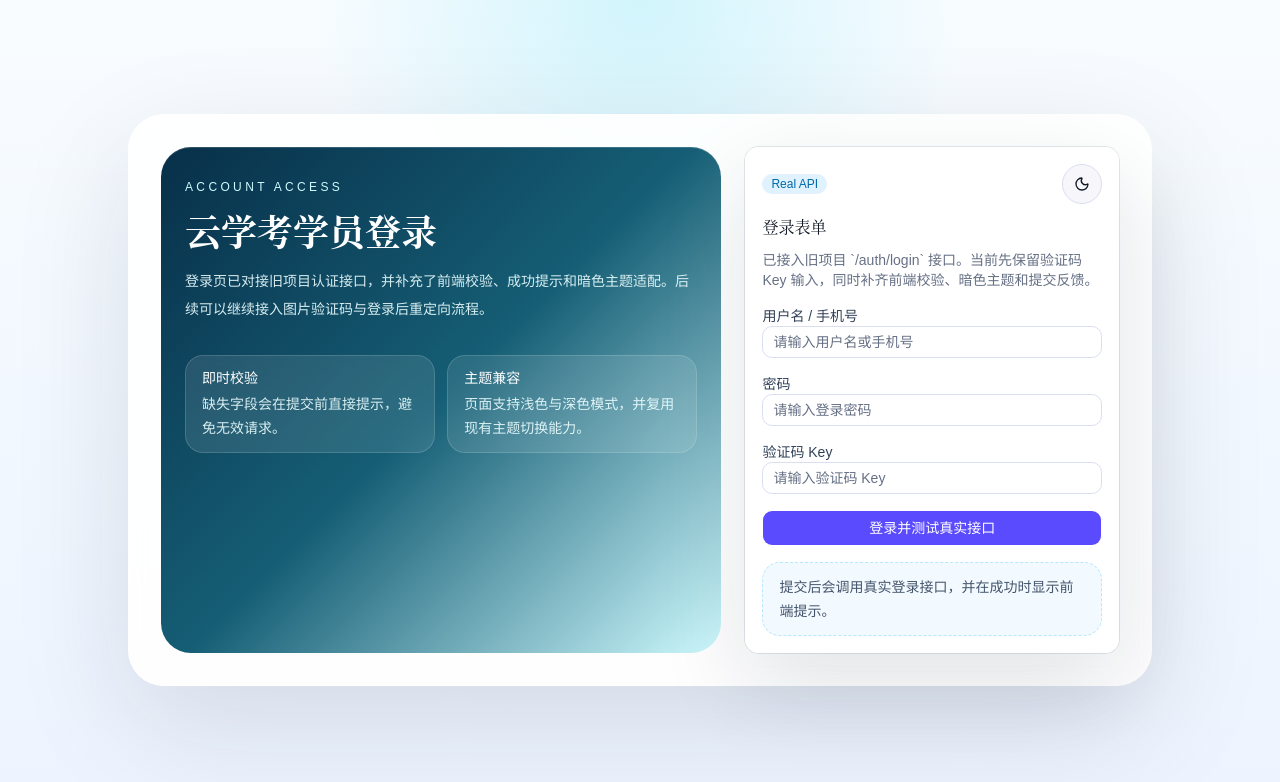
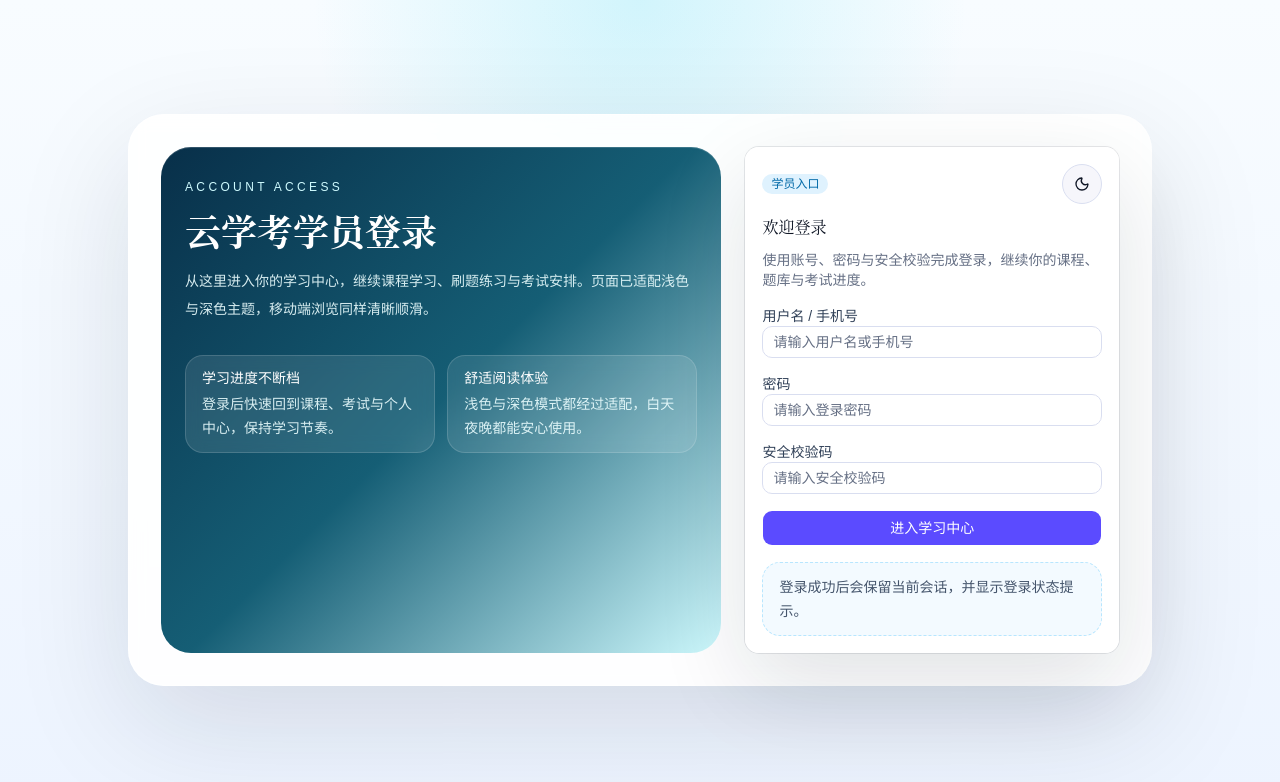
Before and after one commit to nanwy/Mysterious-Realm-Edu, a Next.js app in the folder apps/web/: page /login in a window 1280 px wide. Shown: the top 782 px of the page. Built offline with nearby package versions, Linux system fonts and the light colour scheme; no server answers.

Commit message:
Refine login page copy

```diff
--- a/apps/web/src/app/(auth)/login/page.tsx
+++ b/apps/web/src/app/(auth)/login/page.tsx
@@ -9,16 +9,16 @@ export default function LoginPage() {
             <p className="text-xs uppercase tracking-[0.28em] text-cyan-100">Account Access</p>
             <h1 className="mt-4 font-serif text-4xl font-semibold">云学考学员登录</h1>
             <p className="mt-4 max-w-xl text-sm leading-7 text-cyan-50/90">
-              登录页已对接旧项目认证接口，并补充了前端校验、成功提示和暗色主题适配。后续可以继续接入图片验证码与登录后重定向流程。
+              从这里进入你的学习中心，继续课程学习、刷题练习与考试安排。页面已适配浅色与深色主题，移动端浏览同样清晰顺滑。
             </p>
             <div className="mt-8 grid gap-3 text-sm text-cyan-50/90 sm:grid-cols-2">
               <div className="rounded-2xl border border-white/15 bg-white/10 px-4 py-3 backdrop-blur">
-                <p className="font-medium text-white">即时校验</p>
-                <p className="mt-1 leading-6">缺失字段会在提交前直接提示，避免无效请求。</p>
+                <p className="font-medium text-white">学习进度不断档</p>
+                <p className="mt-1 leading-6">登录后快速回到课程、考试与个人中心，保持学习节奏。</p>
               </div>
               <div className="rounded-2xl border border-white/15 bg-white/10 px-4 py-3 backdrop-blur">
-                <p className="font-medium text-white">主题兼容</p>
-                <p className="mt-1 leading-6">页面支持浅色与深色模式，并复用现有主题切换能力。</p>
+                <p className="font-medium text-white">舒适阅读体验</p>
+                <p className="mt-1 leading-6">浅色与深色模式都经过适配，白天夜晚都能安心使用。</p>
               </div>
             </div>
           </section>
--- a/apps/web/src/components/login-form.logic.ts
+++ b/apps/web/src/components/login-form.logic.ts
@@ -27,7 +27,7 @@ export function validateLoginValues(values: LoginValues): LoginErrors {
   }
 
   if (!normalized.key) {
-    errors.key = "请输入验证码 Key";
+    errors.key = "请输入安全校验码";
   }
 
   return errors;
@@ -49,6 +49,6 @@ export function extractToken(payload: unknown) {
 
 export function getSuccessMessage(payload: unknown) {
   return extractToken(payload)
-    ? "登录成功，前端已收到凭证并完成本地保存。"
-    : "登录接口返回成功，但响应中暂未识别到 token 字段。";
+    ? "登录成功，欢迎回到云学考。"
+    : "登录成功，正在为你同步学习数据。";
 }
--- a/apps/web/src/components/login-form.tsx
+++ b/apps/web/src/components/login-form.tsx
@@ -91,13 +91,13 @@ export function LoginForm() {
       <CardHeader className="gap-3">
         <div className="flex items-center justify-between gap-3">
           <Badge variant="secondary" className="bg-sky-100 text-sky-700 dark:bg-sky-500/15 dark:text-sky-200">
-            Real API
+            学员入口
           </Badge>
           <ThemeToggle />
         </div>
-        <CardTitle>登录表单</CardTitle>
+        <CardTitle>欢迎登录</CardTitle>
         <CardDescription>
-          已接入旧项目 `/auth/login` 接口。当前先保留验证码 Key 输入，同时补齐前端校验、暗色主题和提交反馈。
+          使用账号、密码与安全校验完成登录，继续你的课程、题库与考试进度。
         </CardDescription>
       </CardHeader>
       <CardContent>
@@ -133,23 +133,23 @@ export function LoginForm() {
           </label>
           <label className="space-y-2">
             <span className="text-sm font-medium text-slate-700 dark:text-slate-200">
-              验证码 Key
+              安全校验码
             </span>
             <Input
               aria-invalid={Boolean(errors.key)}
               value={values.key}
               onChange={(event) => handleFieldChange("key", event.target.value)}
-              placeholder="请输入验证码 Key"
+              placeholder="请输入安全校验码"
             />
             {errors.key ? (
               <p className="text-sm text-rose-600 dark:text-rose-300">{errors.key}</p>
             ) : null}
           </label>
           <Button type="submit" size="lg" disabled={isPending}>
-            {isPending ? "登录中..." : "登录并测试真实接口"}
+            {isPending ? "登录中..." : "进入学习中心"}
           </Button>
           <div className="rounded-2xl border border-dashed border-sky-200 bg-sky-50/80 px-4 py-3 text-sm leading-6 text-slate-600 dark:border-sky-500/30 dark:bg-sky-500/10 dark:text-slate-200">
-            提交后会调用真实登录接口，并在成功时显示前端提示。
+            登录成功后会保留当前会话，并显示登录状态提示。
           </div>
           {feedback ? (
             <p
```
Also changed, not shown: 1 other file (tests, documents, lock files or other folders).
